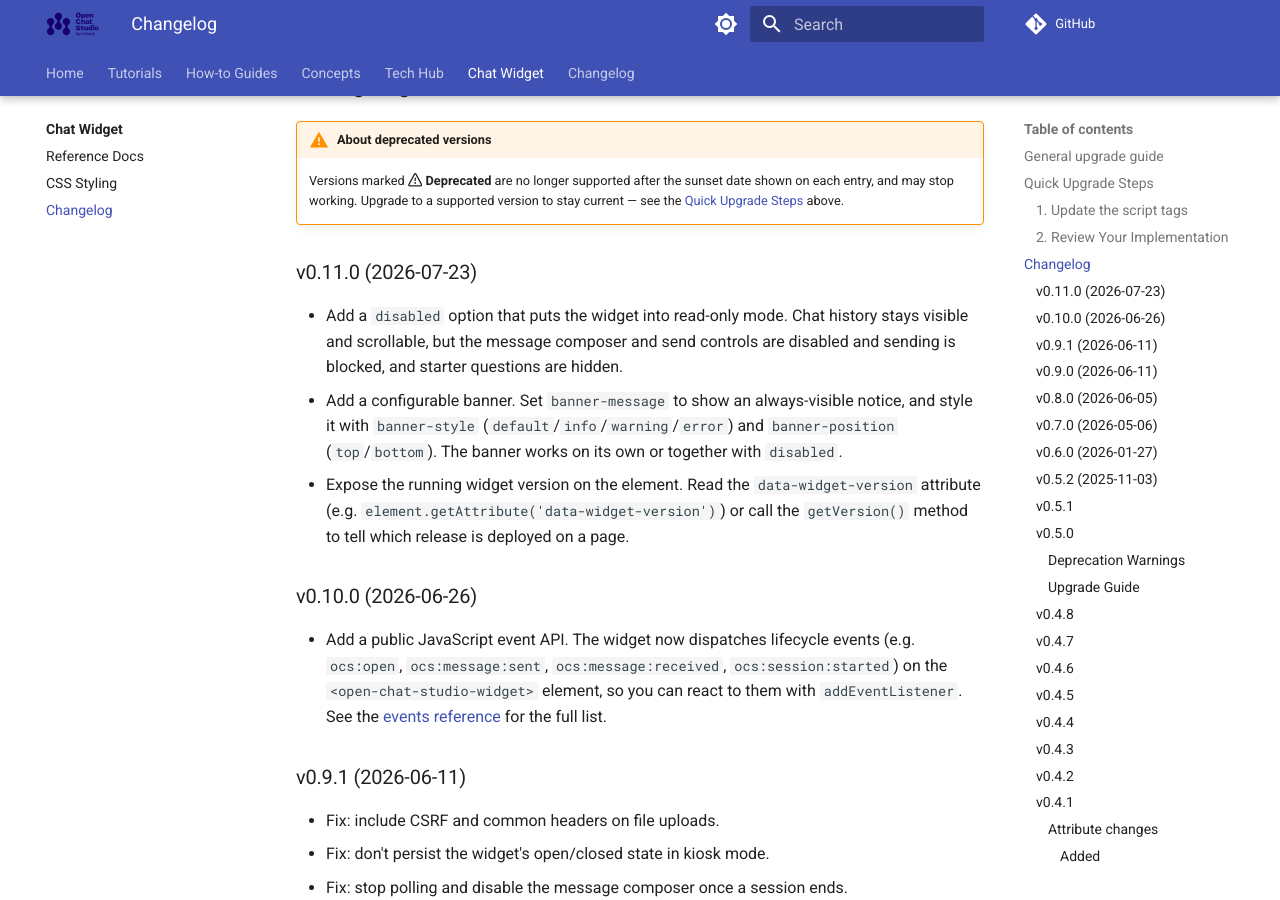
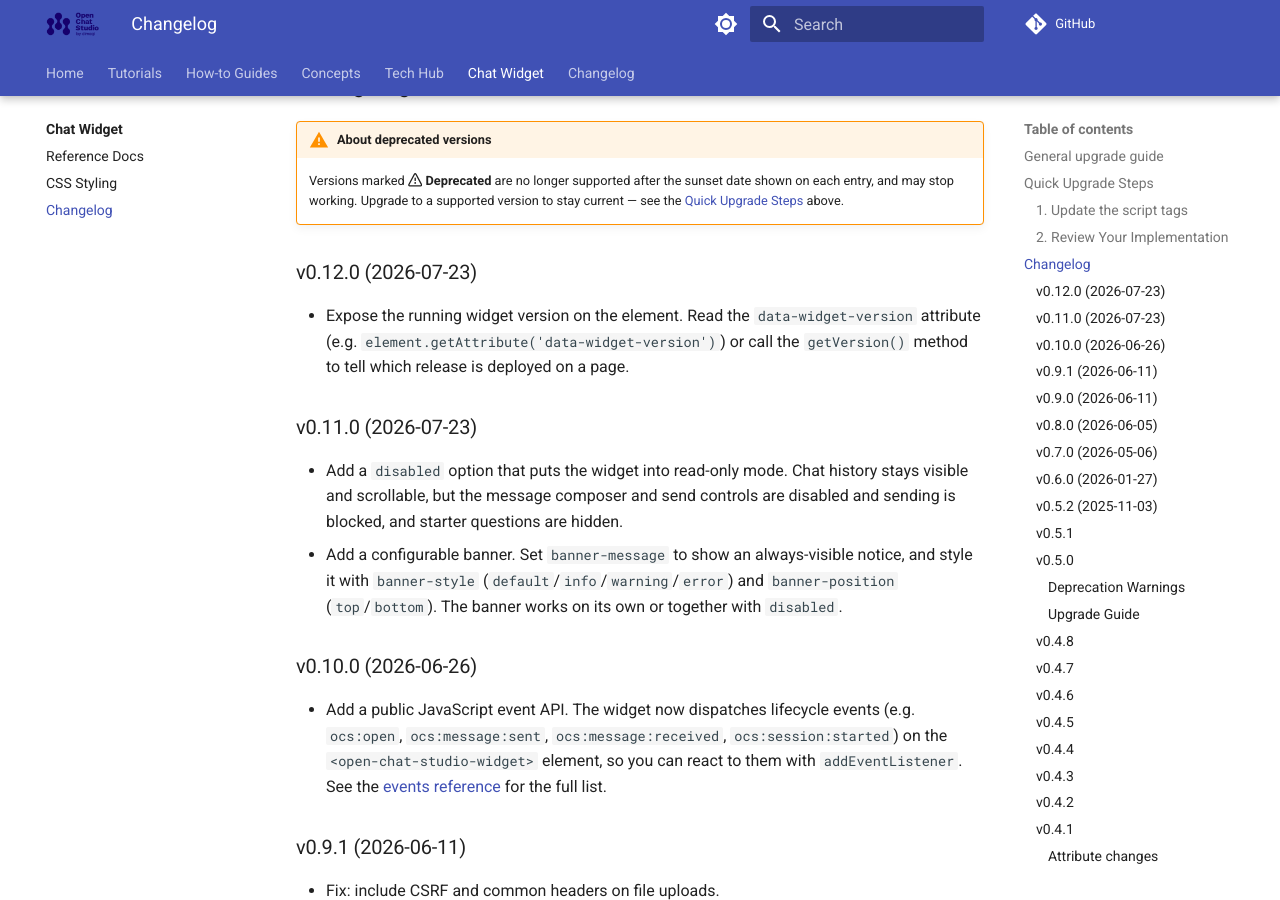
Before and after one commit to dimagi/open-chat-studio-docs, an MkDocs documentation site: the page built from docs/chat_widget/changelog.md, in a window 1280 px wide and 900 px high, scrolled down 728 px. Built offline with MkDocs 1.6.1 and Material for MkDocs 9.7.7, drawn with Linux system fonts in a browser that asks for light colours; a script that is not in the unit is left out; comment, search, counter and statistics services are not loaded.

Commit message:
Move widget version entry to new v0.12.0 section
Co-authored-by: Simon Kelly <249606+snopoke@users.noreply.github.com>

```diff
--- a/docs/chat_widget/changelog.md
+++ b/docs/chat_widget/changelog.md
@@ -29,11 +29,14 @@ Check your current HTML implementation and compare it with the [latest propertie
     sunset date shown on each entry, and may stop working. Upgrade to a supported version
     to stay current — see the [Quick Upgrade Steps](#quick-upgrade-steps) above.
 
+### v0.12.0 (2026-07-23)
+
+* Expose the running widget version on the element. Read the `data-widget-version` attribute (e.g. `element.getAttribute('data-widget-version')`) or call the `getVersion()` method to tell which release is deployed on a page.
+
 ### v0.11.0 (2026-07-23)
 
 * Add a `disabled` option that puts the widget into read-only mode. Chat history stays visible and scrollable, but the message composer and send controls are disabled and sending is blocked, and starter questions are hidden.
 * Add a configurable banner. Set `banner-message` to show an always-visible notice, and style it with `banner-style` (`default`/`info`/`warning`/`error`) and `banner-position` (`top`/`bottom`). The banner works on its own or together with `disabled`.
-* Expose the running widget version on the element. Read the `data-widget-version` attribute (e.g. `element.getAttribute('data-widget-version')`) or call the `getVersion()` method to tell which release is deployed on a page.
 
 ### v0.10.0 (2026-06-26)
 
```
